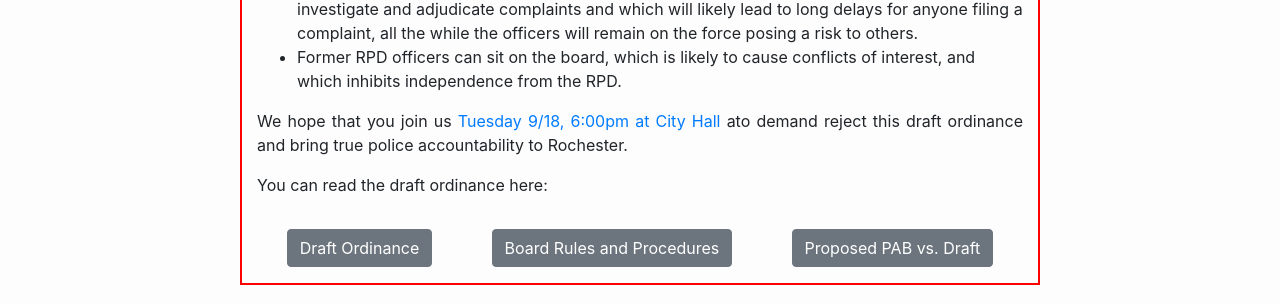
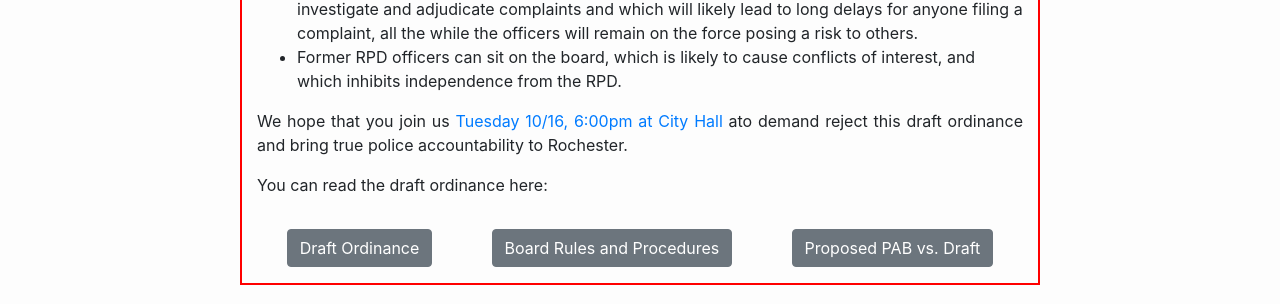
Before and after one commit to pabnow/pabnow.github.io, a Jekyll site: the page built from index.html, in a window 1280 px wide and 900 px high, scrolled down 694 px. Shown: the part 149-453 px from the top of the window. Built offline with Jekyll 4.4.1, drawn with Linux system fonts in a browser that asks for light colours; nearby versions of some CDN libraries; comment, search, counter and statistics services are not loaded.

Commit message:
Update index.html

```diff
--- a/index.html
+++ b/index.html
@@ -28,7 +28,7 @@ title: PAB
 			</ul>
 
 
-	 		<p style="text-align: justify;">We hope that you join us <a href="https://www.facebook.com/events/457409914778089/?event_time_id=457409938111420" target"_blank">Tuesday 9/18, 6:00pm at City Hall</a> ato demand reject this draft ordinance and bring true police accountability to Rochester.</p>
+	 		<p style="text-align: justify;">We hope that you join us <a href="https://www.facebook.com/events/457409914778089/?event_time_id=457409931444754" target"_blank">Tuesday 10/16, 6:00pm at City Hall</a> ato demand reject this draft ordinance and bring true police accountability to Rochester.</p>
 
 	 		<p style="text-align: justify;">You can read the draft ordinance here:</p>
 
```
